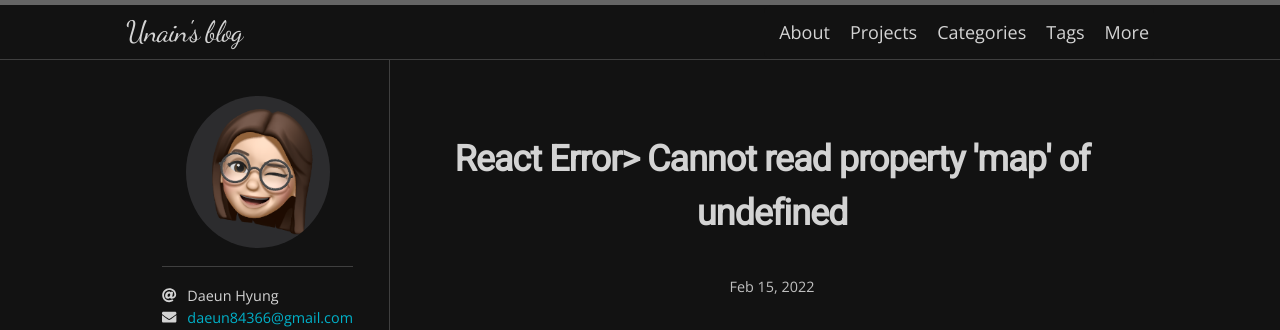
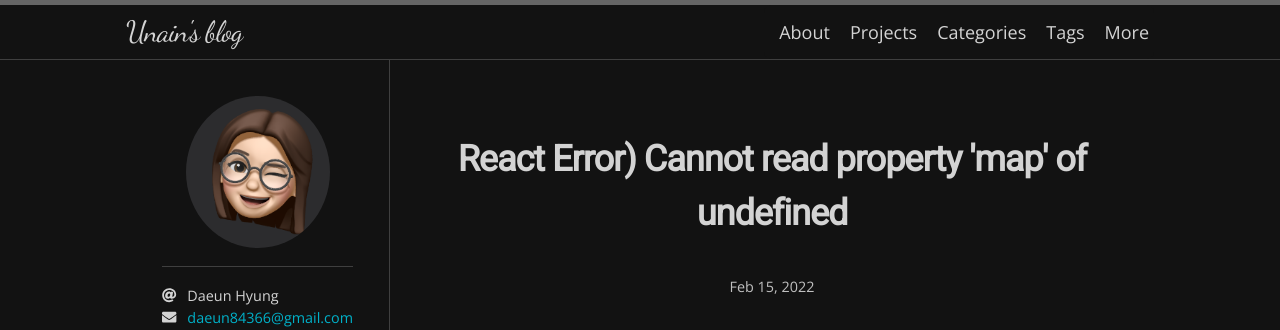
Before and after one commit to unain-dev/unain-dev.github.io, a Jekyll site: the page built from _posts/2022-02-15-map-undefined.md, in a window 1280 px wide. Shown: the top 330 px of the page. Built offline with Jekyll 4.4.1, drawn with Linux system fonts in a browser that asks for light colours; nearby versions of some CDN libraries; some web fonts are replaced.

```diff
--- a/_posts/2022-02-15-map-undefined.md
+++ b/_posts/2022-02-15-map-undefined.md
@@ -1,6 +1,6 @@
 ---
 layout: post
-title: "React Error> Cannot read property 'map' of undefined"
+title: "React Error) Cannot read property 'map' of undefined"
 # date: 2021-12-10 12:34:43 +0900
 categories: React.js
 ---
```
